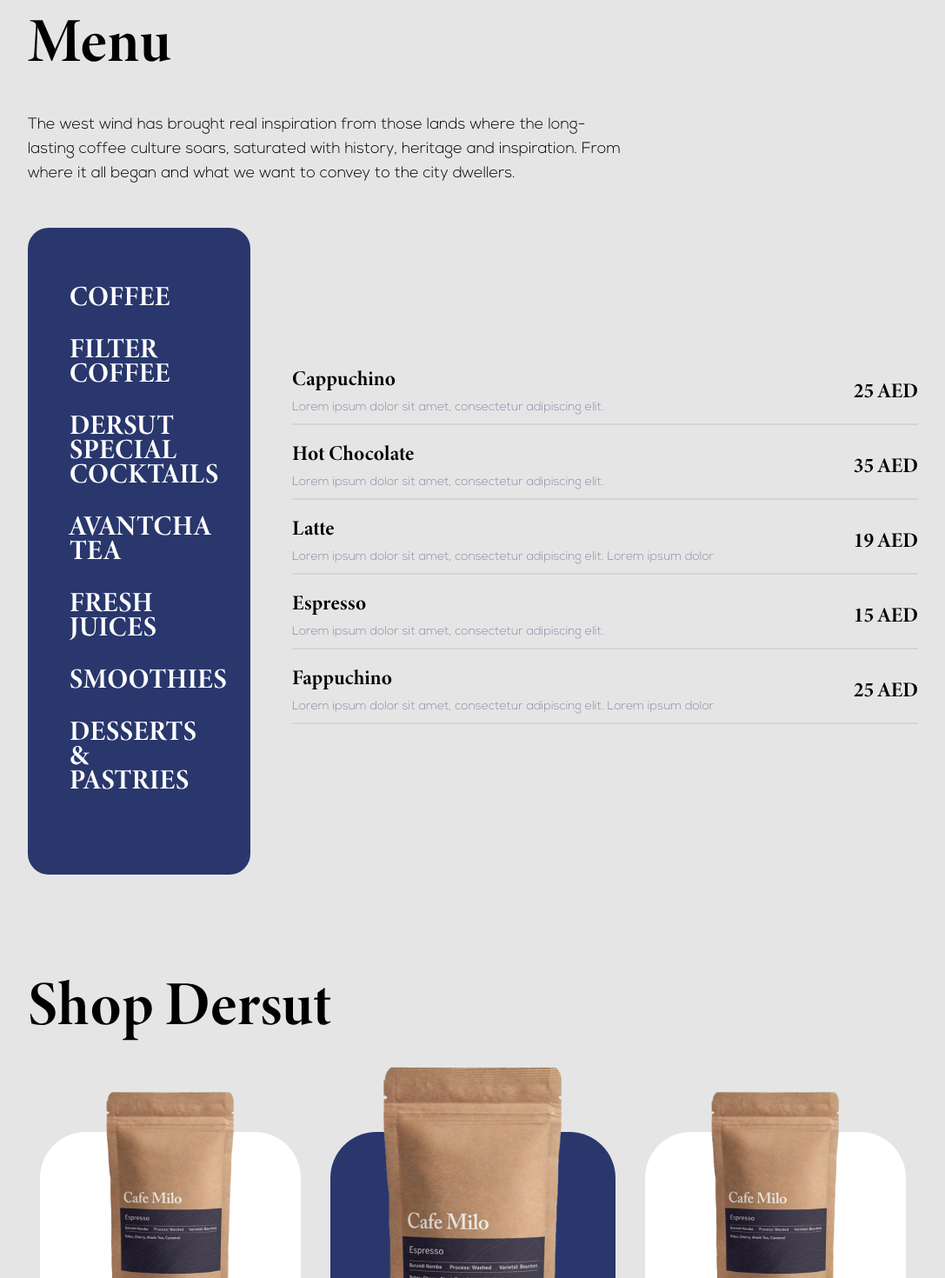
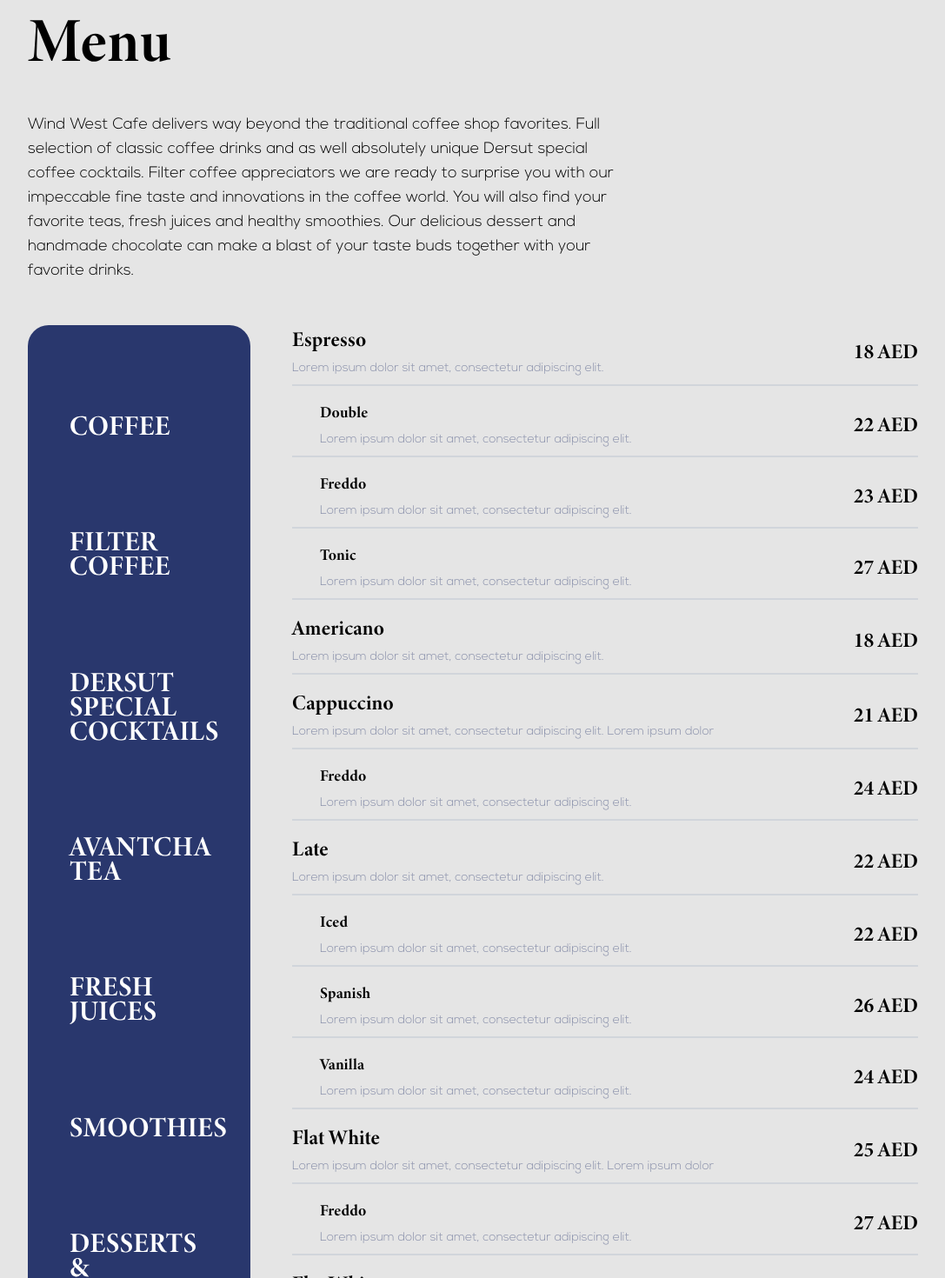
Before and after one commit to hdmuae/windwestcafe-nextjs, a Next.js app: page / in a window 1280 px wide. Shown: the part 1720-3190 px from the top of the page at 87% size, without its empty margins (96-1183 px from the left). Built offline with nearby package versions, Linux system fonts and the light colour scheme.

Commit message:
menu changes

```diff
--- a/src/components/MenuTable/index.tsx
+++ b/src/components/MenuTable/index.tsx
@@ -35,6 +35,25 @@
         </p>
       </div>
     </div>
+  );
+  const SubMenuRecord: React.FC<{
+    name: string;
+    description: string;
+    price: number;
+  }> = ({ name, description, price }) => (
+      <div className="mb-4 flex items-center justify-between border-b-2 border-gray-300 pb-2">
+        <div className="flex w-3/4 flex-col justify-between">
+          <p className="mb-2 font-minion text-lg font-bold pl-8">{name}</p>
+          <p className="w-3/4 font-nexa text-sm font-light text-primary opacity-50 lg:w-full pl-8">
+            {description}
+          </p>
+        </div>
+        <div className="w-1/4">
+          <p className="font-minion text-2xl font-bold md:text-right">
+            {price} AED
+          </p>
+        </div>
+      </div>
   );
 
   return (
@@ -114,29 +133,79 @@
 
       <div className="m-auto w-11/12">
         <MenuRecord
-          name="Cappuchino"
+          name="Espresso"
           description="Lorem ipsum dolor sit amet, consectetur adipiscing elit."
+          price={18}
+        />
+        <SubMenuRecord
+            name="Double"
+            description="Lorem ipsum dolor sit amet, consectetur adipiscing elit."
+            price={22}
+        />
+        <SubMenuRecord
+            name="Freddo"
+            description="Lorem ipsum dolor sit amet, consectetur adipiscing elit."
+            price={23}
+        />
+        <SubMenuRecord
+            name="Tonic"
+            description="Lorem ipsum dolor sit amet, consectetur adipiscing elit."
+            price={27}
+        />
+        <MenuRecord
+          name="Americano"
+          description="Lorem ipsum dolor sit amet, consectetur adipiscing elit."
+          price={18}
+        />
+        <MenuRecord
+          name="Cappuccino"
+          description="Lorem ipsum dolor sit amet, consectetur adipiscing elit. Lorem ipsum dolor"
+          price={21}
+        />
+        <SubMenuRecord
+            name="Freddo"
+            description="Lorem ipsum dolor sit amet, consectetur adipiscing elit."
+            price={24}
+        />
+        <MenuRecord
+          name="Late"
+          description="Lorem ipsum dolor sit amet, consectetur adipiscing elit."
+          price={22}
+        />
+        <SubMenuRecord
+            name="Iced"
+            description="Lorem ipsum dolor sit amet, consectetur adipiscing elit."
+            price={22}
+        />
+        <SubMenuRecord
+            name="Spanish"
+            description="Lorem ipsum dolor sit amet, consectetur adipiscing elit."
+            price={26}
+        />
+        <SubMenuRecord
+            name="Vanilla"
+            description="Lorem ipsum dolor sit amet, consectetur adipiscing elit."
+            price={24}
+        />
+        <MenuRecord
+          name="Flat White"
+          description="Lorem ipsum dolor sit amet, consectetur adipiscing elit. Lorem ipsum dolor"
           price={25}
         />
-        <MenuRecord
-          name="Hot Chocolate"
-          description="Lorem ipsum dolor sit amet, consectetur adipiscing elit."
-          price={35}
+        <SubMenuRecord
+            name="Freddo"
+            description="Lorem ipsum dolor sit amet, consectetur adipiscing elit."
+            price={27}
         />
         <MenuRecord
-          name="Latte"
-          description="Lorem ipsum dolor sit amet, consectetur adipiscing elit. Lorem ipsum dolor"
-          price={19}
+            name="Flat White"
+            description="Lorem ipsum dolor sit amet, consectetur adipiscing elit. Lorem ipsum dolor"
+            price={25}
         />
         <MenuRecord
-          name="Espresso"
-          description="Lorem ipsum dolor sit amet, consectetur adipiscing elit."
-          price={15}
-        />
-        <MenuRecord
-          name="Fappuchino"
-          description="Lorem ipsum dolor sit amet, consectetur adipiscing elit. Lorem ipsum dolor"
-          price={25}
+            name="Cacao"
+            description="Lorem ipsum dolor sit amet, consectetur adipiscing elit. Lorem ipsum dolor"
+            price={22}
         />
       </div>
     </div>
--- a/src/containers/Menu/index.tsx
+++ b/src/containers/Menu/index.tsx
@@ -8,9 +8,13 @@
         <h1 className="mb-12 font-minion text-5xl font-bold lg:text-title">
           Menu
         </h1>
-          <p className="z-10 w-full font-nexa text-lg lg:w-8/12 mb-12">The west wind has brought real
-              inspiration from those lands where the long-lasting coffee culture soars, saturated with history, heritage
-              and inspiration. From where it all began and what we want to convey to the city dwellers.</p>
+          <p className="z-10 w-full font-nexa text-lg lg:w-8/12 mb-12">Wind West Cafe delivers way beyond the traditional
+              coffee shop favorites. Full selection of classic coffee drinks and as well absolutely unique Dersut special
+              coffee cocktails. Filter coffee appreciators we are ready to surprise you with our impeccable fine taste and
+              innovations in the coffee world. You will also find your favorite teas, fresh juices and healthy smoothies.
+              Our delicious dessert and handmade chocolate can make a blast of your taste buds together with your favorite
+              drinks.
+          </p>
 
         <MenuTable />
       </div>
```
